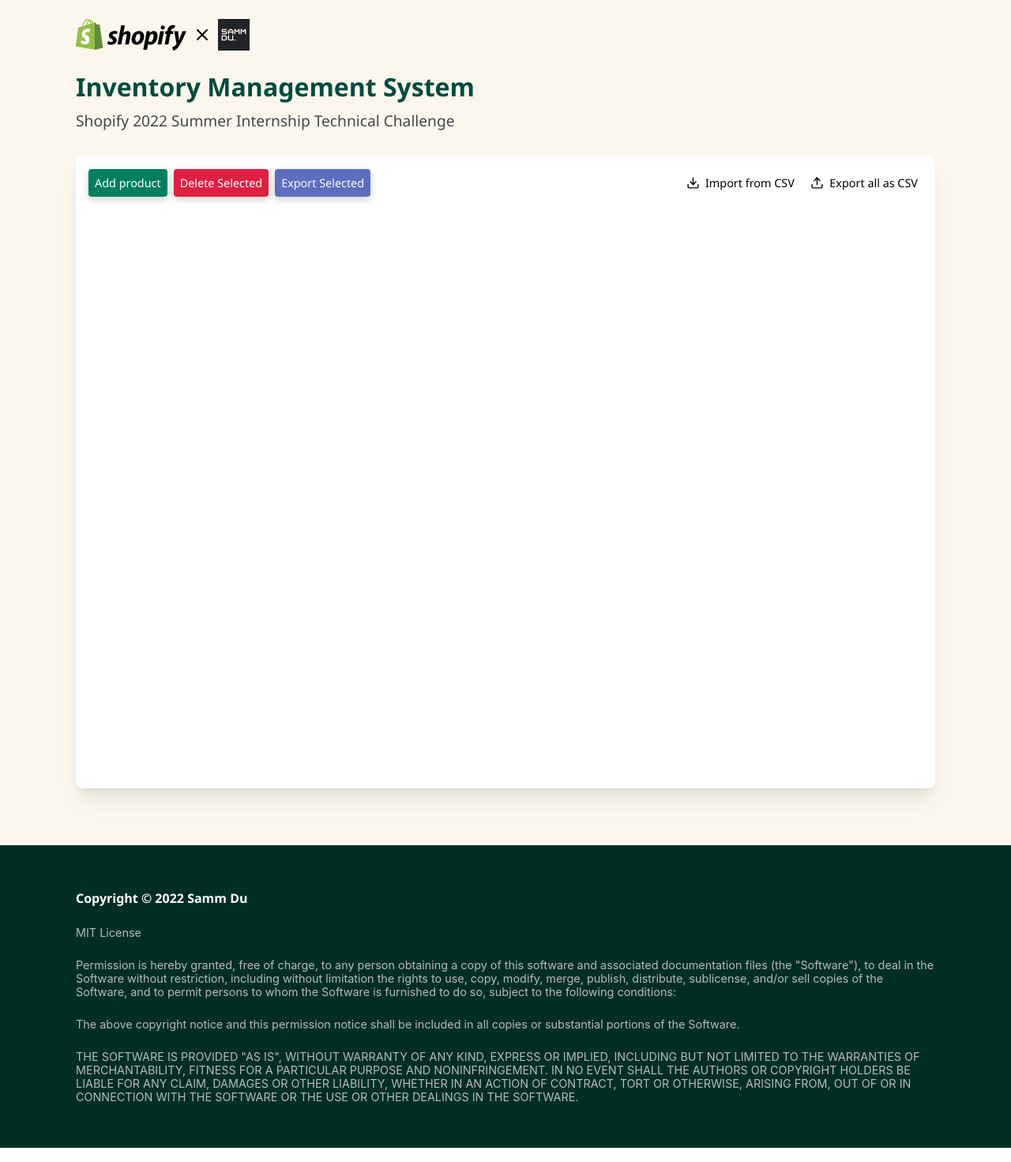
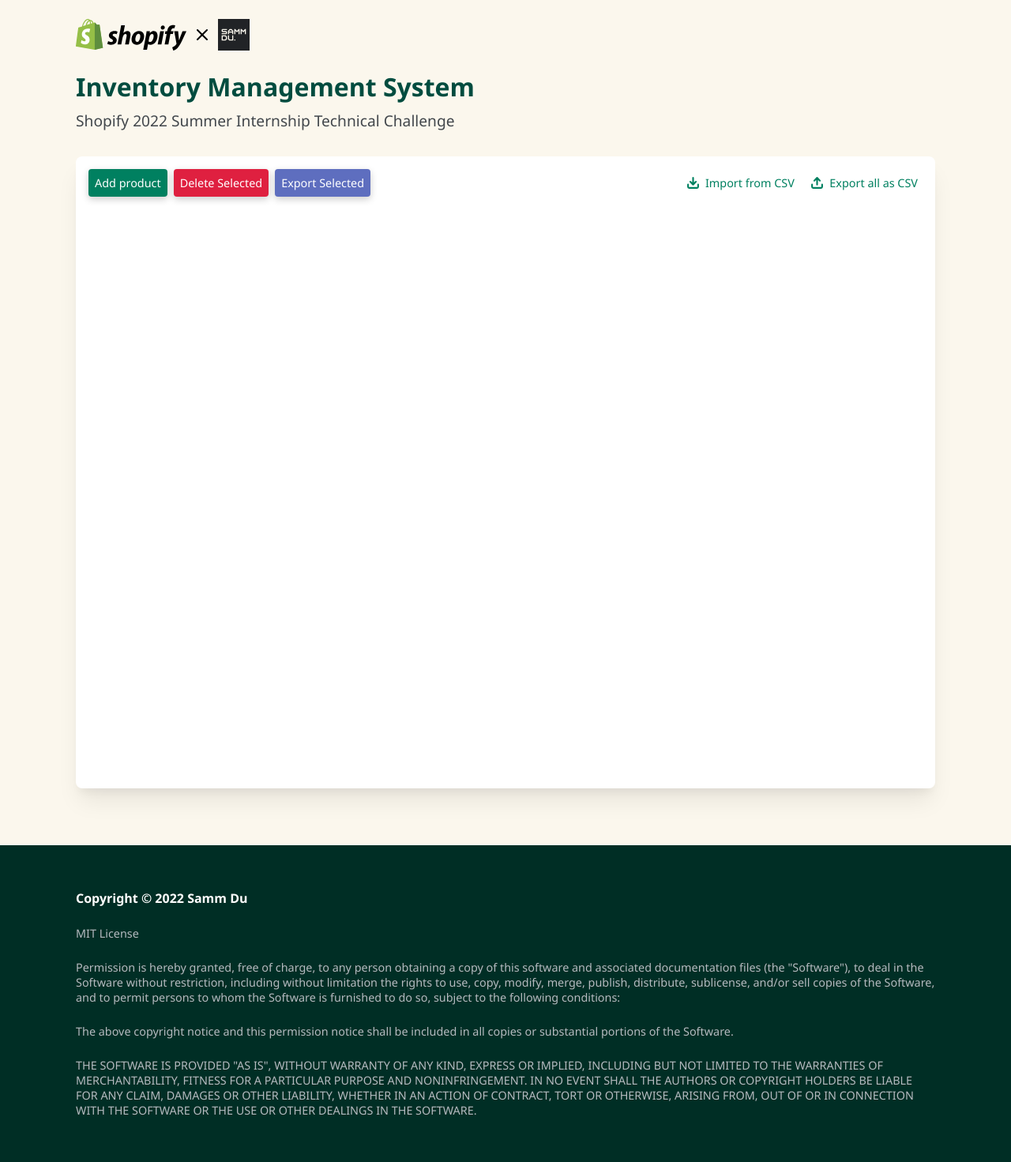
Before and after one commit to sammdu/Shopify-Challenge-2022, a Flask app: page / in a window 1280 px wide. Shown: the whole page at 79% size. Run offline with Flask 2, Linux system fonts and the light colour scheme; data comes from the database, SQL or seed files in the repository; some web fonts are replaced.

Commit message:
final tweaks before implementing inventory

```diff
--- a/static/css/style.css
+++ b/static/css/style.css
@@ -80,7 +80,7 @@
     align-items: center;
     flex-wrap: wrap-reverse;
     column-gap: 1rem;
-    row-gap: 1rem;
+    row-gap: 1.5rem;
 }
 
 section.dash nav span {
@@ -100,6 +100,11 @@
 
 span.impex-ops {
     justify-content: flex-end;
+    row-gap: 1rem !important;
+}
+
+span.impex-ops button {
+    color: #008060;
 }
 
 span.impex-ops button {
--- a/templates/index.html
+++ b/templates/index.html
@@ -39,8 +39,8 @@
     <footer>
         <article>
             <p class="copy-line text-bold">Copyright &copy; 2022 Samm Du</p>
-            <p class="text-light">MIT License</p>
-            <p class="text-light">
+            <p>MIT License</p>
+            <p>
                 Permission is hereby granted, free of charge, to any person obtaining a copy
                 of this software and associated documentation files (the "Software"), to deal
                 in the Software without restriction, including without limitation the rights
@@ -48,11 +48,11 @@
                 copies of the Software, and to permit persons to whom the Software is
                 furnished to do so, subject to the following conditions:
             </p>
-            <p class="text-light">
+            <p>
                 The above copyright notice and this permission notice shall be included in all
                 copies or substantial portions of the Software.
             </p>
-            <p class="text-light">
+            <p>
                 THE SOFTWARE IS PROVIDED "AS IS", WITHOUT WARRANTY OF ANY KIND, EXPRESS OR
                 IMPLIED, INCLUDING BUT NOT LIMITED TO THE WARRANTIES OF MERCHANTABILITY,
                 FITNESS FOR A PARTICULAR PURPOSE AND NONINFRINGEMENT. IN NO EVENT SHALL THE
--- a/templates/products.html
+++ b/templates/products.html
@@ -9,7 +9,7 @@
         <button class="btn-red" type="button" name="del-selected">Delete Selected</button>
         <button class="btn-purple" type="button" name="exp-selected">Export Selected</button>
     </span>
-    <span class="impex-ops">
+    <span class="impex-ops text-bold">
         <button type="button" name="imp-all">
             <img src="{{ url_for('static', filename='icons/import.svg') }}" alt="Import">
             Import from CSV
```
Also changed, not shown: static/icons/export.svg, static/icons/import.svg.
